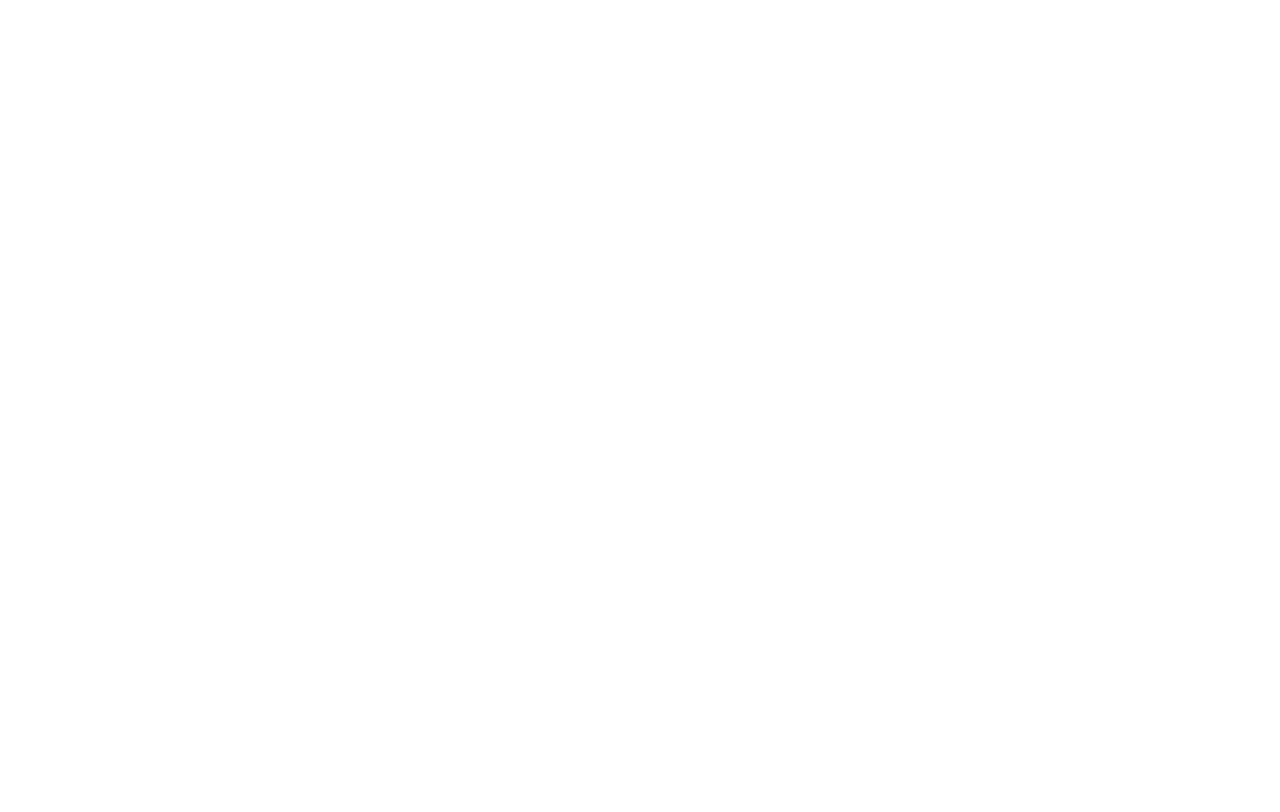
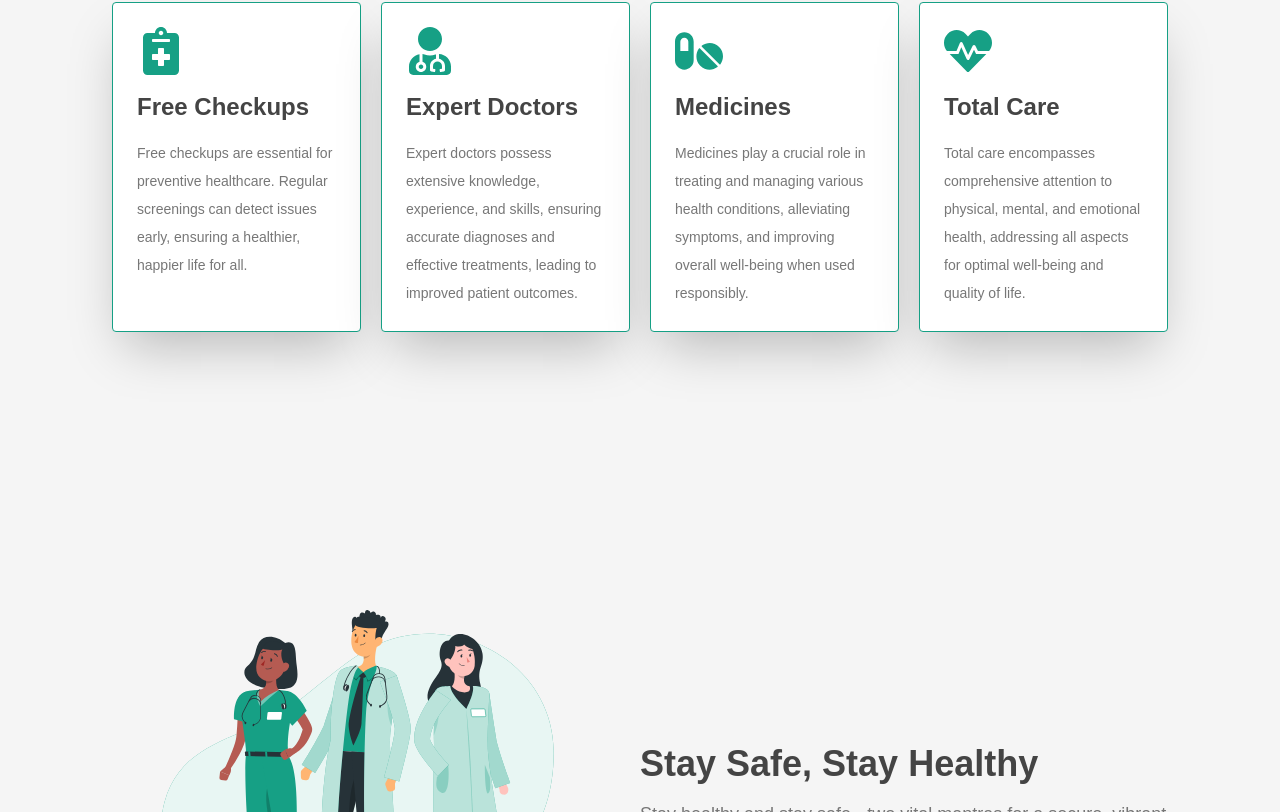
Before and after one commit to showvike/well-being-reloaded-front-end, a React app: page / in a window 1280 px wide. Shown: the part 1188-2000 px from the top of the page. Before the commit the page ends 1090 px from the top, so only its background shows below. Built offline with nearby package versions, Linux system fonts and the light colour scheme; the HTML template or start-up script is replaced by a standard one.

Commit message:
services done

```diff
--- /dev/null
+++ b/src/components/About/About.jsx
@@ -0,0 +1,22 @@
+import about from "../../assets/about.svg";
+
+const About = () => {
+  return (
+    <div className="grid grid-cols-2 justify-between items-center pt-24 px-28 h-screen bg-[#f5f5f5]">
+      <div>
+        <img src={about} alt="about" />
+      </div>
+      <div>
+        <h1 className="text-4xl font-black text-[#444]">
+          Stay Safe, Stay Healthy
+        </h1>
+        <p className="text-lg mt-2 pt-2 text-[#777]">
+          Stay healthy and stay safe - two vital mantras for a secure, vibrant
+          life in a world filled with uncertainties.
+        </p>
+      </div>
+    </div>
+  );
+};
+
+export default About;
--- /dev/null
+++ b/src/components/Services/Services.jsx
@@ -0,0 +1,59 @@
+import { FaHeartbeat, FaNotesMedical, FaPills, FaUserMd } from "react-icons/fa";
+
+const Services = () => {
+  return (
+    <div className="bg-[#f5f5f5] py-5 px-28">
+      <h1 className="text-4xl font-black text-[#444] py-5 text-center">
+        OUR <span className="text-[#16A085]">SERVICES</span>
+      </h1>
+      <div className="grid grid-cols-4 gap-5">
+        <div className="border border-[#16A085] p-6 rounded shadow-2xl bg-white">
+          <div className="text-[#16a085]">
+            <FaNotesMedical className="text-5xl" />
+          </div>
+          <p className="text-2xl font-black text-[#444] py-4">Free Checkups</p>
+          <p className="text-[#777] text-sm leading-loose">
+            Free checkups are essential for preventive healthcare. Regular
+            screenings can detect issues early, ensuring a healthier, happier
+            life for all.
+          </p>
+        </div>
+        <div className="border border-[#16A085] p-6 rounded shadow-2xl bg-white">
+          <div className="text-[#16a085]">
+            <FaUserMd className="text-5xl" />
+          </div>
+          <p className="text-2xl font-black text-[#444] py-4">Expert Doctors</p>
+          <p className="text-[#777] text-sm leading-loose">
+            Expert doctors possess extensive knowledge, experience, and skills,
+            ensuring accurate diagnoses and effective treatments, leading to
+            improved patient outcomes.
+          </p>
+        </div>
+        <div className="border border-[#16A085] p-6 rounded shadow-2xl bg-white">
+          <div className="text-[#16a085]">
+            <FaPills className="text-5xl" />
+          </div>
+          <p className="text-2xl font-black text-[#444] py-4">Medicines</p>
+          <p className="text-[#777] text-sm leading-loose">
+            Medicines play a crucial role in treating and managing various
+            health conditions, alleviating symptoms, and improving overall
+            well-being when used responsibly.
+          </p>
+        </div>
+        <div className="border border-[#16A085] p-6 rounded shadow-2xl bg-white">
+          <div className="text-[#16a085]">
+            <FaHeartbeat className="text-5xl" />
+          </div>
+          <p className="text-2xl font-black text-[#444] py-4">Total Care</p>
+          <p className="text-[#777] text-sm leading-loose">
+            Total care encompasses comprehensive attention to physical, mental,
+            and emotional health, addressing all aspects for optimal well-being
+            and quality of life.
+          </p>
+        </div>
+      </div>
+    </div>
+  );
+};
+
+export default Services;
--- a/src/components/Statistics/Statistics.jsx
+++ b/src/components/Statistics/Statistics.jsx
@@ -3,21 +3,21 @@
 const Statistics = () => {
   return (
     <div className="py-12 px-28 grid grid-cols-3 gap-5">
-      <div className="border border-[#16A085] flex flex-col items-center p-6 rounded">
+      <div className="border border-[#16A085] flex flex-col items-center p-6 rounded shadow-2xl">
         <div className="text-[#16a085]">
           <FaUserMd className="text-5xl" />
         </div>
         <p className="text-4xl font-black text-[#444] py-4">140+</p>
         <p className="text-[#777]">Doctors at Work</p>
       </div>
-      <div className="border border-[#16A085] flex flex-col items-center p-6 rounded">
+      <div className="border border-[#16A085] flex flex-col items-center p-6 rounded shadow-2xl">
         <div className="text-[#16a085]">
           <FaUsers className="text-5xl" />
         </div>
         <p className="text-4xl font-black text-[#444] py-4">1040+</p>
         <p className="text-[#777]">Satisfied Patients</p>
       </div>
-      <div className="border border-[#16A085] flex flex-col items-center p-6 rounded">
+      <div className="border border-[#16A085] flex flex-col items-center p-6 rounded shadow-2xl">
         <div className="text-[#16a085]">
           <FaHospital className="text-5xl" />
         </div>
--- a/src/pages/Landing/Landing.jsx
+++ b/src/pages/Landing/Landing.jsx
@@ -1,5 +1,7 @@
+import About from "../../components/About/About";
 import Banner from "../../components/Banner/Banner";
 import Nav from "../../components/Nav/Nav";
+import Services from "../../components/Services/Services";
 import Statistics from "../../components/Statistics/Statistics";
 
 const Landing = () => {
@@ -8,6 +10,8 @@
       <Nav />
       <Banner />
       <Statistics />
+      <Services />
+      <About />
     </div>
   );
 };
```
Also changed, not shown: src/assets/about.svg (added).
